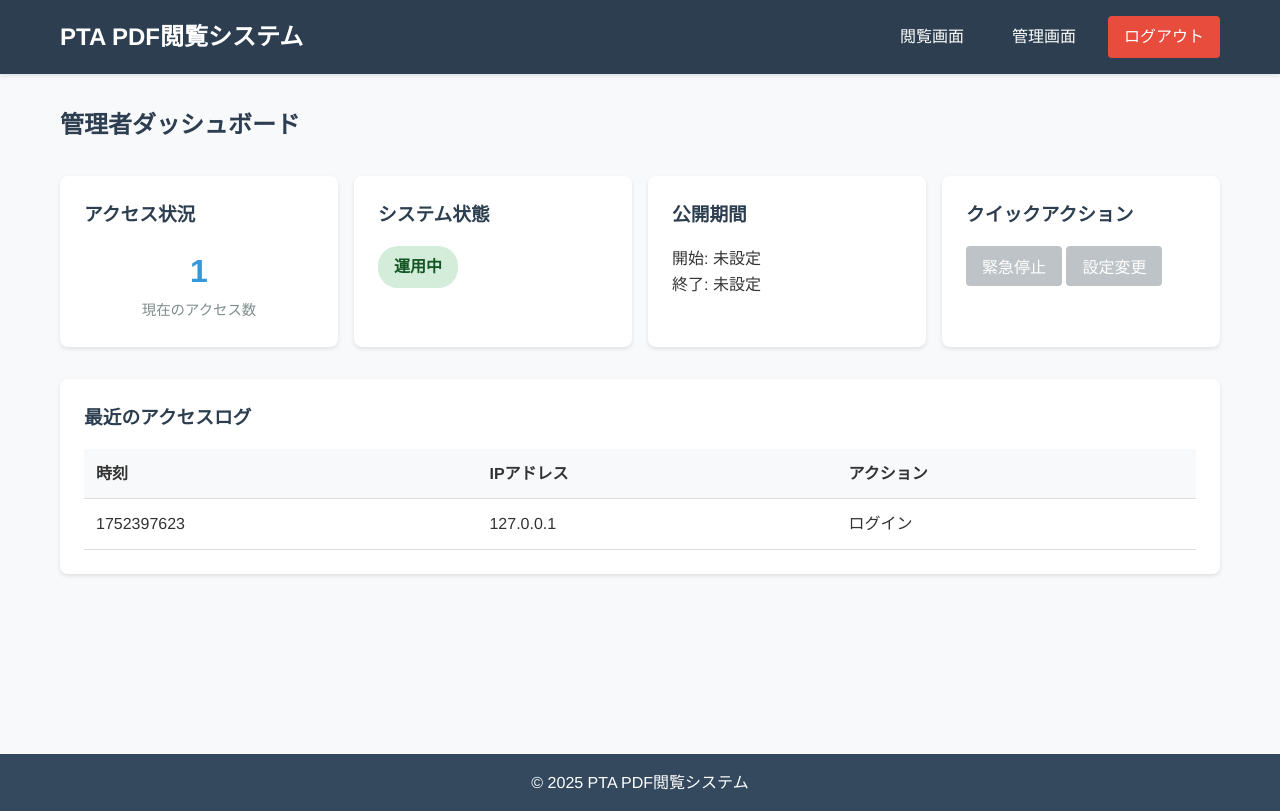
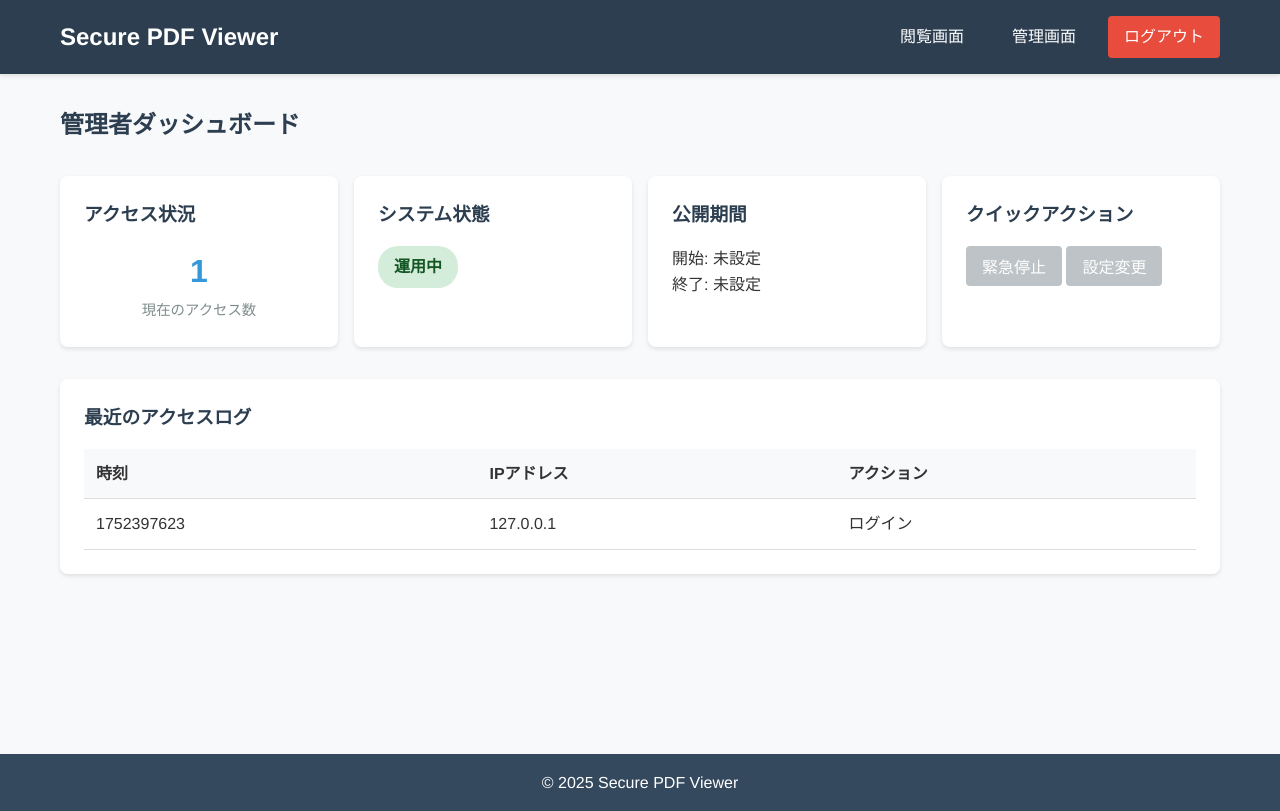
Before and after one commit to shimesaba-type0/secure-pdf-viewer, a Flask app: page /admin in a window 1280 px wide. Run offline with Flask 3, Linux system fonts and the light colour scheme; the visitor is signed in with stand-in values (Sample User, id 1).

Commit message:
update: title

```diff
--- a/templates/admin.html
+++ b/templates/admin.html
@@ -1,6 +1,6 @@
 {% extends "layout.html" %}
 
-{% block title %}管理画面 - PTA PDF閲覧システム{% endblock %}
+{% block title %}管理画面 - Secure PDF Viewer{% endblock %}
 
 {% block content %}
 <div class="admin-container">
--- a/templates/layout.html
+++ b/templates/layout.html
@@ -3,14 +3,14 @@
 <head>
     <meta charset="UTF-8">
     <meta name="viewport" content="width=device-width, initial-scale=1.0">
-    <title>{% block title %}PTA PDF閲覧システム{% endblock %}</title>
+    <title>{% block title %}Secure PDF Viewer{% endblock %}</title>
     <link rel="stylesheet" href="{{ url_for('static', filename='css/main.css') }}">
     {% block extra_css %}{% endblock %}
 </head>
 <body>
     <header class="header">
         <div class="container">
-            <h1 class="logo">PTA PDF閲覧システム</h1>
+            <h1 class="logo">Secure PDF Viewer</h1>
             {% if session.authenticated %}
             <nav class="nav">
                 <a href="{{ url_for('index') }}" class="nav-link">閲覧画面</a>
@@ -37,7 +37,7 @@
 
     <footer class="footer">
         <div class="container">
-            <p>&copy; 2025 PTA PDF閲覧システム</p>
+            <p>&copy; 2025 Secure PDF Viewer</p>
         </div>
     </footer>
 
--- a/templates/login.html
+++ b/templates/login.html
@@ -1,6 +1,6 @@
 {% extends "layout.html" %}
 
-{% block title %}ログイン - PTA PDF閲覧システム{% endblock %}
+{% block title %}ログイン - Secure PDF Viewer{% endblock %}
 
 {% block content %}
 <div class="login-container">
--- a/templates/viewer.html
+++ b/templates/viewer.html
@@ -1,6 +1,6 @@
 {% extends "layout.html" %}
 
-{% block title %}PDF閲覧 - PTA PDF閲覧システム{% endblock %}
+{% block title %}PDF閲覧 - Secure PDF Viewer{% endblock %}
 
 {% block extra_css %}
 <style>
```
